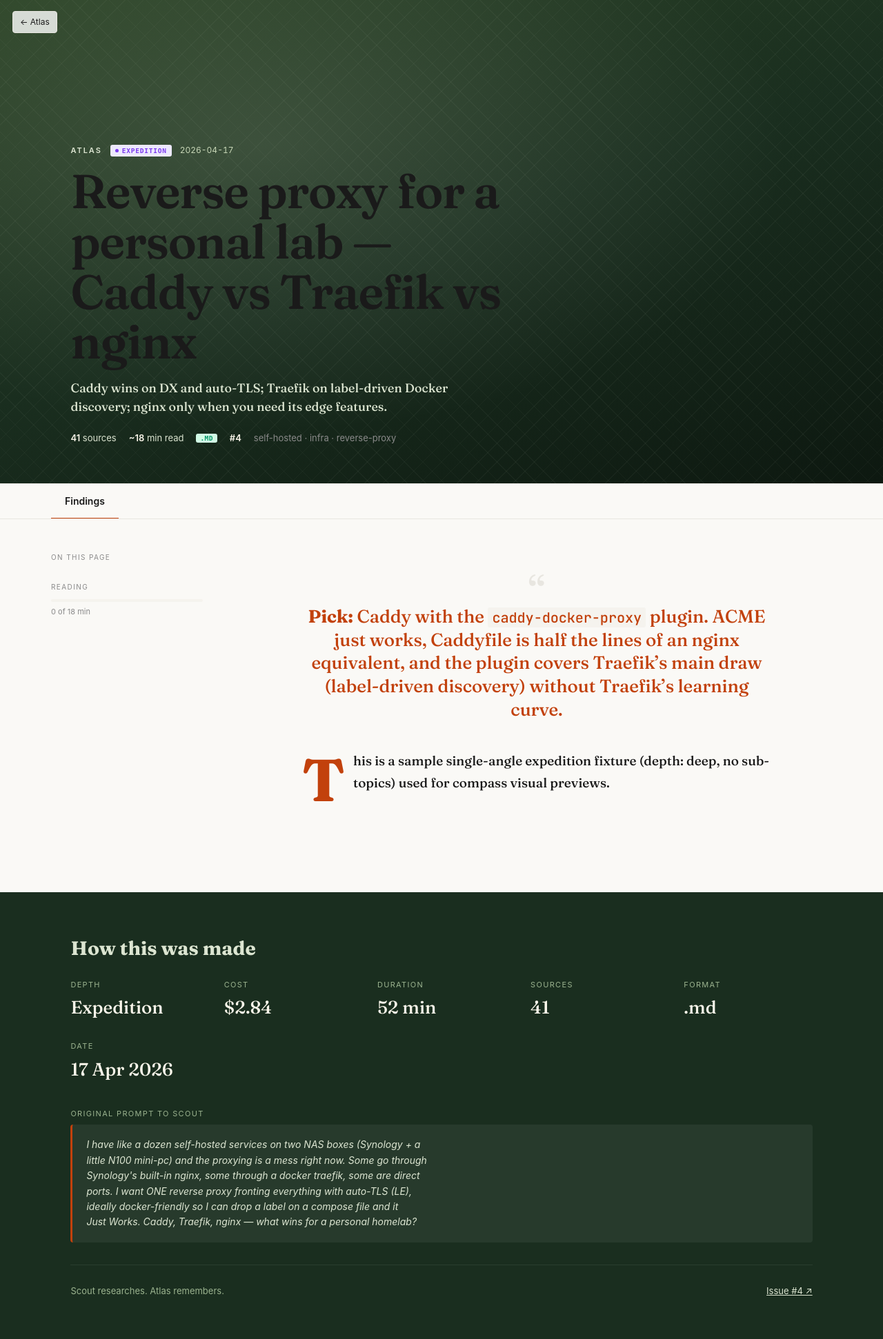
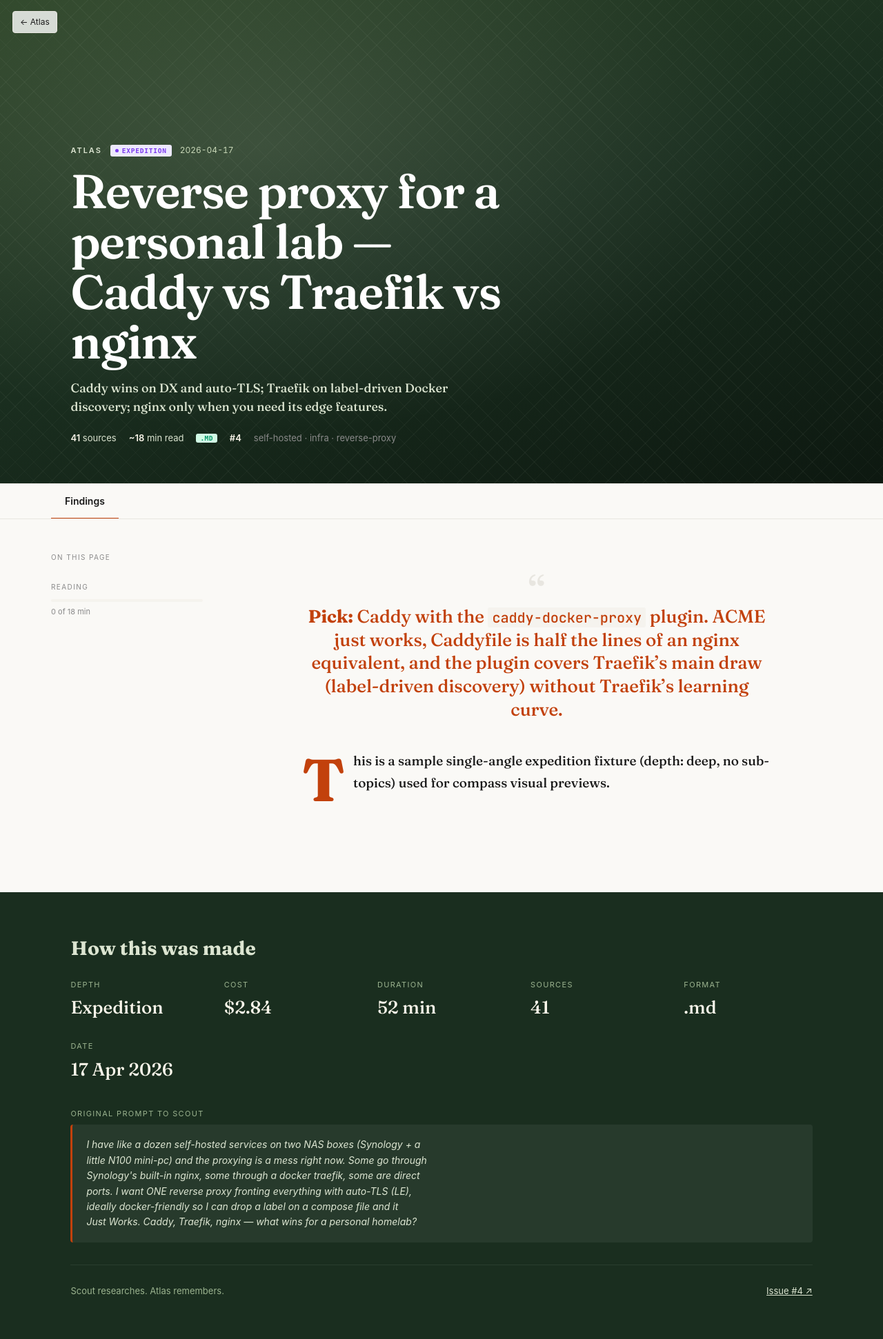
Before and after one commit to Laoujin/Compass, a Jekyll site: the page built from research/2026-04-17-reverse-proxy-personal-lab/index.md, in a window 1280 px wide. Shown: the whole page at 69% size. Built offline with Jekyll 4.4.1, drawn with Linux system fonts in a browser that asks for light colours.

Commit message:
specificity

```diff
--- a/assets/research.css
+++ b/assets/research.css
@@ -77,7 +77,7 @@
 .research-cover-bare .research-kicker        { color: #c9d8b8; }
 .research-cover-bare .research-kicker .kicker-site { color: #dce5d1; }
 .research-cover-bare .research-kicker time   { color: #c9d8b8; }
-.research-cover-bare h1                      { color: #fff; }
+.research-cover.research-cover-bare h1       { color: #fff; }
 .research-cover-bare .research-summary       { color: #dce5d1; }
 .research-cover-bare .research-stack         { color: #dce5d1; }
 .research-cover-bare .research-stack b       { color: #faf6ea; }
```
